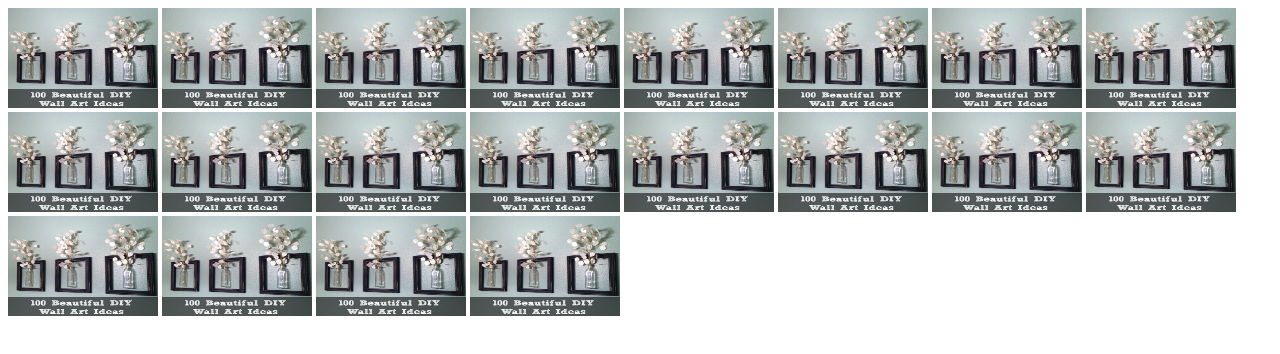
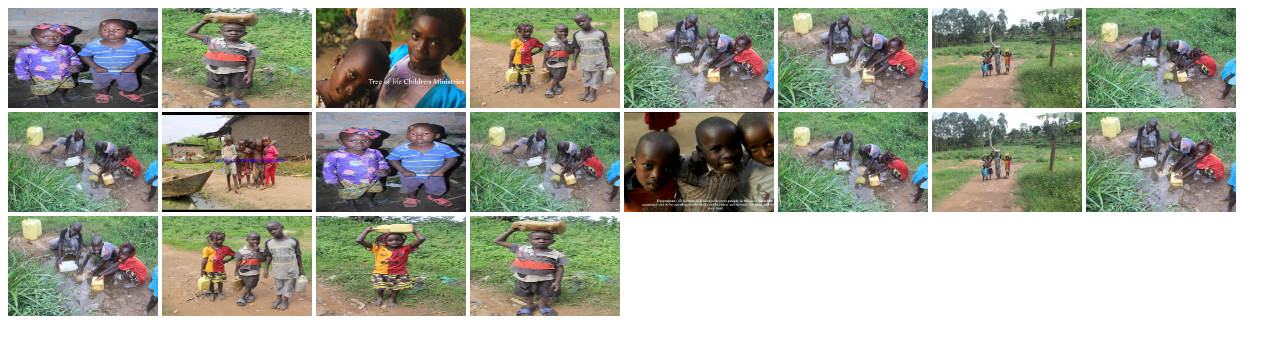
Before and after one commit to flourencewangi/children, a plain HTML site: page Gallery.html in a window 1280 px wide. Drawn offline with Linux system fonts and the light colour scheme.

Commit message:
commit all

```diff
--- a/Gallery.html
+++ b/Gallery.html
@@ -9,26 +9,26 @@
 
 <body>
   <div id="container">
-     <img src="I.jpg" height="100px" width="150px">
-      <img src="I.jpg" height="100px" width="150px">
-    <img src="I.jpg" height="100px" width="150px">
-      <img src="I.jpg" height="100px" width="150px">
-      <img src="I.jpg" height="100px" width="150px">
-      <img src="I.jpg" height="100px" width="150px">
-      <img src="I.jpg" height="100px" width="150px">
-      <img src="I.jpg" height="100px" width="150px">
-      <img src="I.jpg" height="100px" width="150px">
-       <img src="I.jpg" height="100px" width="150px">
-      <img src="I.jpg" height="100px" width="150px">
-      <img src="I.jpg" height="100px" width="150px">
-      <img src="I.jpg" height="100px" width="150px">
-      <img src="I.jpg" height="100px" width="150px">
-       <img src="I.jpg" height="100px" width="150px">
-      <img src="I.jpg" height="100px" width="150px">
-      <img src="I.jpg" height="100px" width="150px">
-      <img src="I.jpg" height="100px" width="150px">
-      <img src="I.jpg" height="100px" width="150px">
-      <img src="I.jpg" height="100px" width="150px">
+     <img src="1.jpg" height="100px" width="150px">
+      <img src="9.jpg" height="100px" width="150px">
+    <img src="3.png" height="100px" width="150px">
+      <img src="7.jpg" height="100px" width="150px">
+      <img src="6.jpg" height="100px" width="150px">
+      <img src="5.jpg" height="100px" width="150px">
+      <img src="4.jpg" height="100px" width="150px">
+      <img src="3.jpg" height="100px" width="150px">
+      <img src="2.jpg" height="100px" width="150px">
+       <img src="1.png" height="100px" width="150px">
+      <img src="1.jpg" height="100px" width="150px">
+      <img src="2.jpg" height="100px" width="150px">
+      <img src="2.png" height="100px" width="150px">
+      <img src="3.jpg" height="100px" width="150px">
+       <img src="4.jpg" height="100px" width="150px">
+      <img src="5.jpg" height="100px" width="150px">
+      <img src="6.jpg" height="100px" width="150px">
+      <img src="7.jpg" height="100px" width="150px">
+      <img src="8.jpg" height="100px" width="150px">
+      <img src="9.jpg" height="100px" width="150px">
   </div>
 
 
```
Also changed, not shown: contact.html (+2 -2 lines), index.html (+11 -11 lines), 1.jpg (added), 2.jpg (added), 3.jpg (added), 4.jpg (added), 5.jpg (added), 6.jpg (added), 7.jpg (added), 8.jpg (added), 9.jpg (added).
